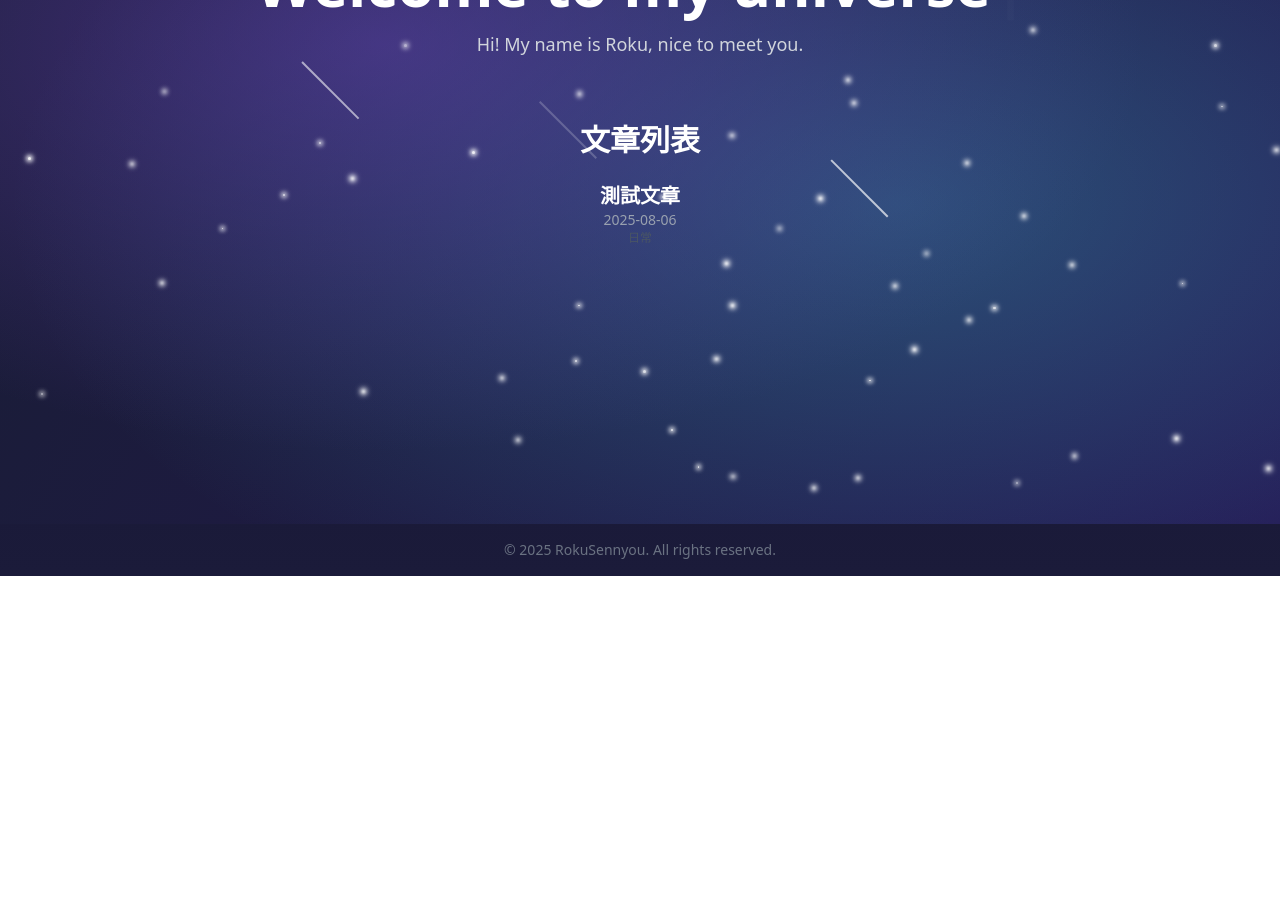
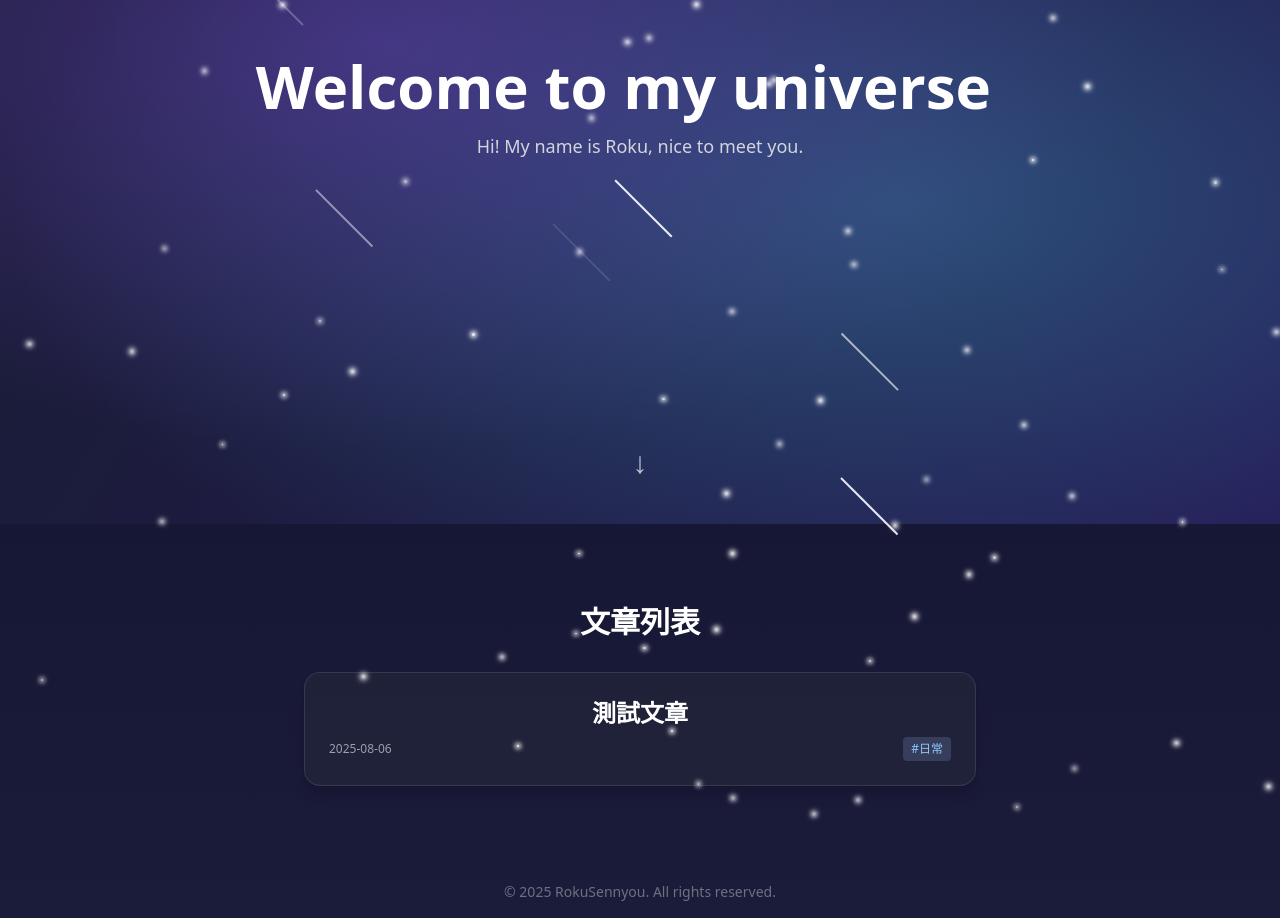
Before and after one commit to RokuSennyou/RokuSennyou.github.io, a Next.js app: page / in a window 1280 px wide. Shown: the part 340-1258 px from the top of the page. Before the commit the page ends 916 px from the top, so only its background shows below. Built offline with nearby package versions, Linux system fonts and the light colour scheme.

Commit message:
feat: add post area

```diff
--- a/src/components/ClientHome.tsx
+++ b/src/components/ClientHome.tsx
@@ -16,10 +16,13 @@ interface ClientHomeProps {
 
 export default function ClientHome({ allPostsData }: ClientHomeProps) {
   return (
-    <div className="relative h-screen flex flex-col items-center justify-center text-center px-4 overflow-hidden">
+    <div className="relative min-h-screen flex flex-col items-center justify-center text-center px-4 overflow-x-hidden overflow-y-auto">
       <div className="cosmic-bg" />
       <BackgroundStars />
       <ShootingStar />
+
+      {/* 封面 */}
+      <section className="h-screen flex flex-col items-center justify-center relative z-10">
         <h1 className="text-5xl sm:text-6xl font-bold mb-4">
           <Typewriter
             words={["Welcome to my universe"]}
@@ -34,18 +37,45 @@ export default function ClientHome({ allPostsData }: ClientHomeProps) {
         <p className="text-lg text-gray-300 mb-8">
           Hi! My name is Roku, nice to meet you.
         </p>
-      <main className="p-8">
-        <h1 className="text-3xl font-bold mb-6">文章列表</h1>
-        <ul>
+        {/* 箭頭 */}
+        <div className="absolute bottom-10 left-1/2 -translate-x-1/2 animate-bounce text-white text-3xl opacity-70 select-none">
+          ↓
+        </div>
+      </section>
+
+      {/* 文章 */}
+      <section id="posts" className="w-full max-w-2xl mx-auto pb-20 pt-20">
+        <h2 className="text-3xl font-bold mb-8 text-center">文章列表</h2>
+        <ul className="space-y-6">
           {allPostsData.map(({ id, date, title, tags }) => (
-            <li key={id} className="mb-4">
-              <a href={`/posts/${id}`} className="text-xl font-semibold hover:underline">{title}</a>
-              <div className="text-sm text-gray-400">{date}</div>
-              <div className="text-xs text-gray-600">{tags?.join(', ')}</div>
+            <li
+              key={id}
+              className="bg-[#22253a]/80 border border-white/10 rounded-2xl shadow-lg p-6 transition hover:scale-105 hover:shadow-2xl"
+            >
+              <a
+                href={`/posts/${id}`}
+                className="text-2xl font-bold text-white hover:underline"
+              >
+                {title}
+              </a>
+              <div className="flex items-center justify-between mt-2">
+                <div className="text-xs text-gray-400">{date}</div>
+                <div className="flex gap-2 flex-wrap">
+                  {tags?.map((tag) => (
+                    <span
+                      key={tag}
+                      className="bg-[#373e5b] text-xs text-blue-300 rounded px-2 py-1"
+                    >
+                      #{tag}
+                    </span>
+                  ))}
+                </div>
+              </div>
+              {/* 摘要 */}
             </li>
           ))}
         </ul>
-      </main>
+      </section>
     </div>
   );
 }
```
Lines whose indentation alone changed are shown as unchanged.
